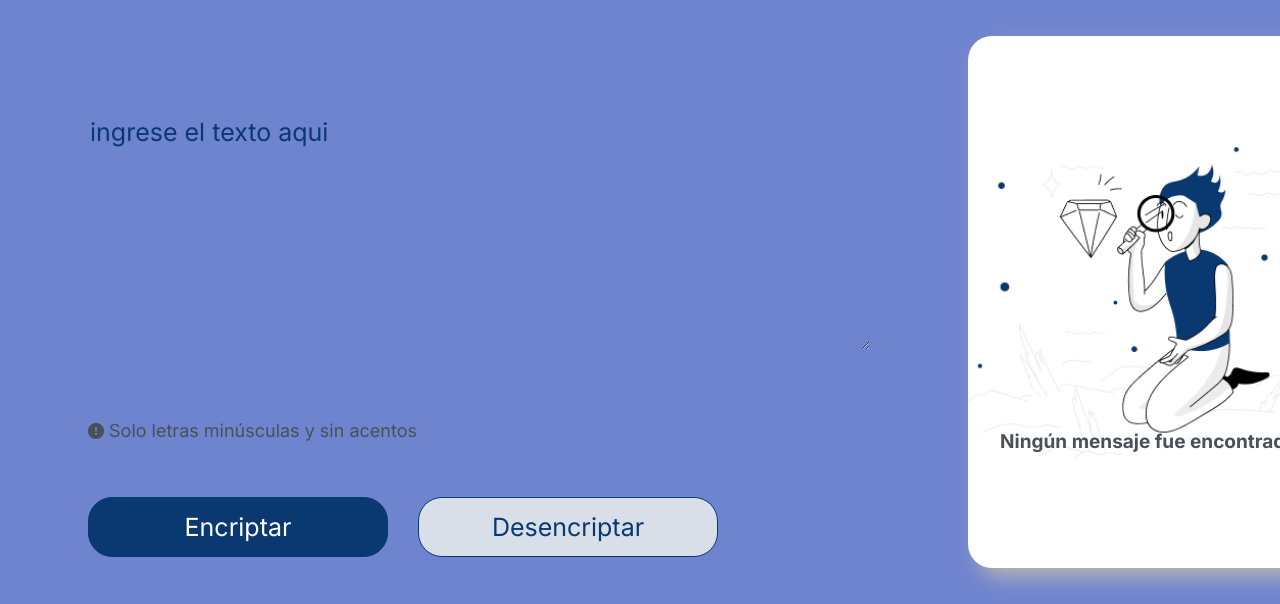
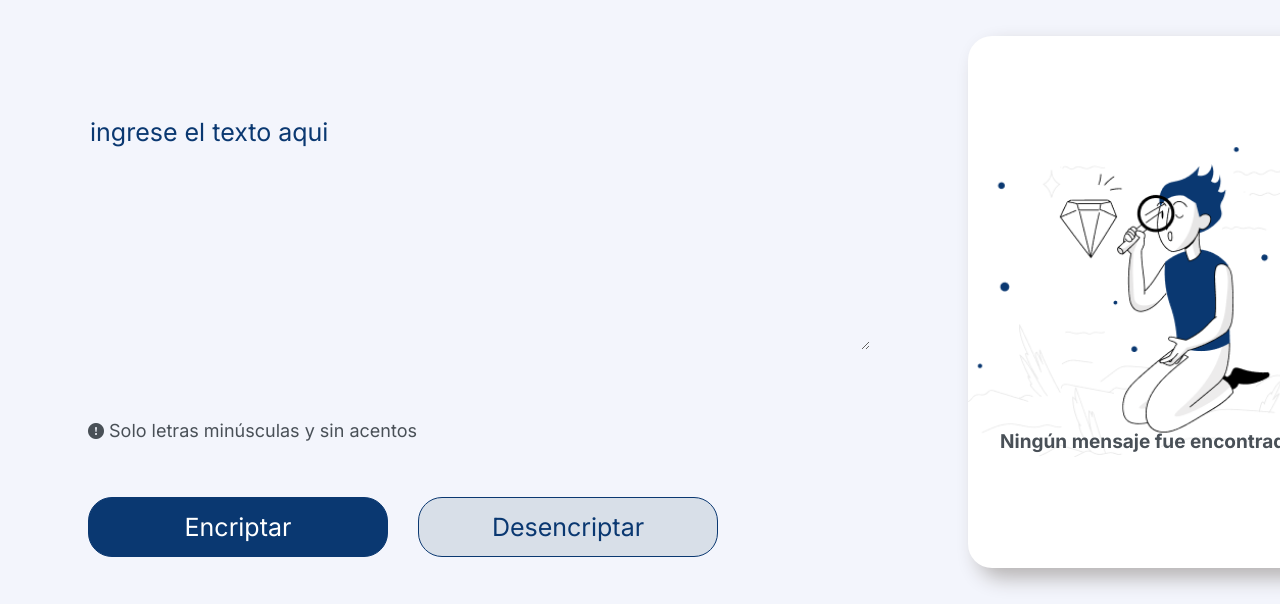
Before and after one commit to wil2022/challenge-encriptador, a plain HTML site: page index.html in a window 1280 px wide. Shown: the part 93-697 px from the top of the page. Drawn offline with nearby package versions, Linux system fonts and the light colour scheme.

Commit message:
modify backround color

```diff
--- a/style.css
+++ b/style.css
@@ -1,5 +1,5 @@
 *{
-    background: #6f84cf;
+    background: #F3F5FC;
     font-family: Inter;
     font-size: 25px;
     font-weight: 400;
```
